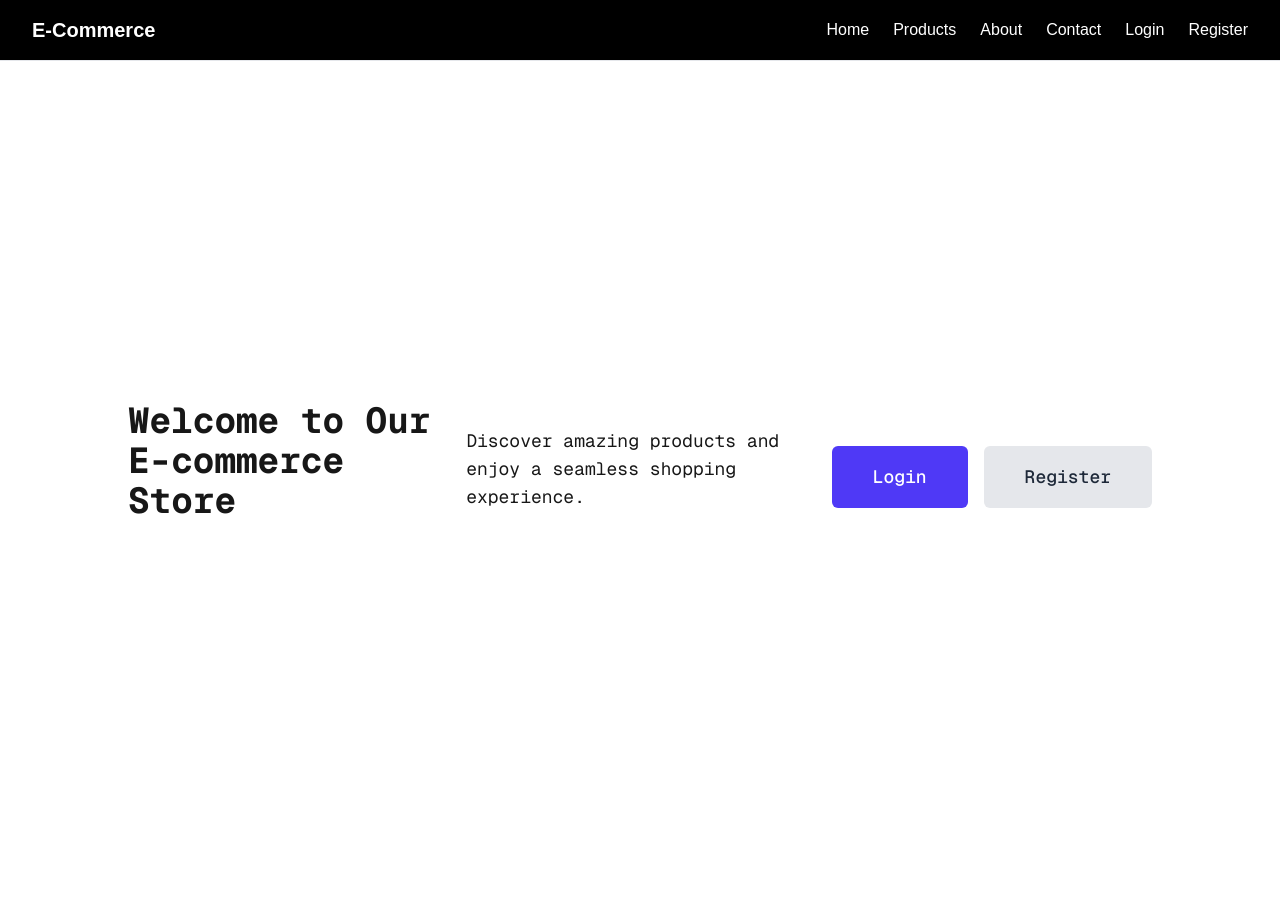
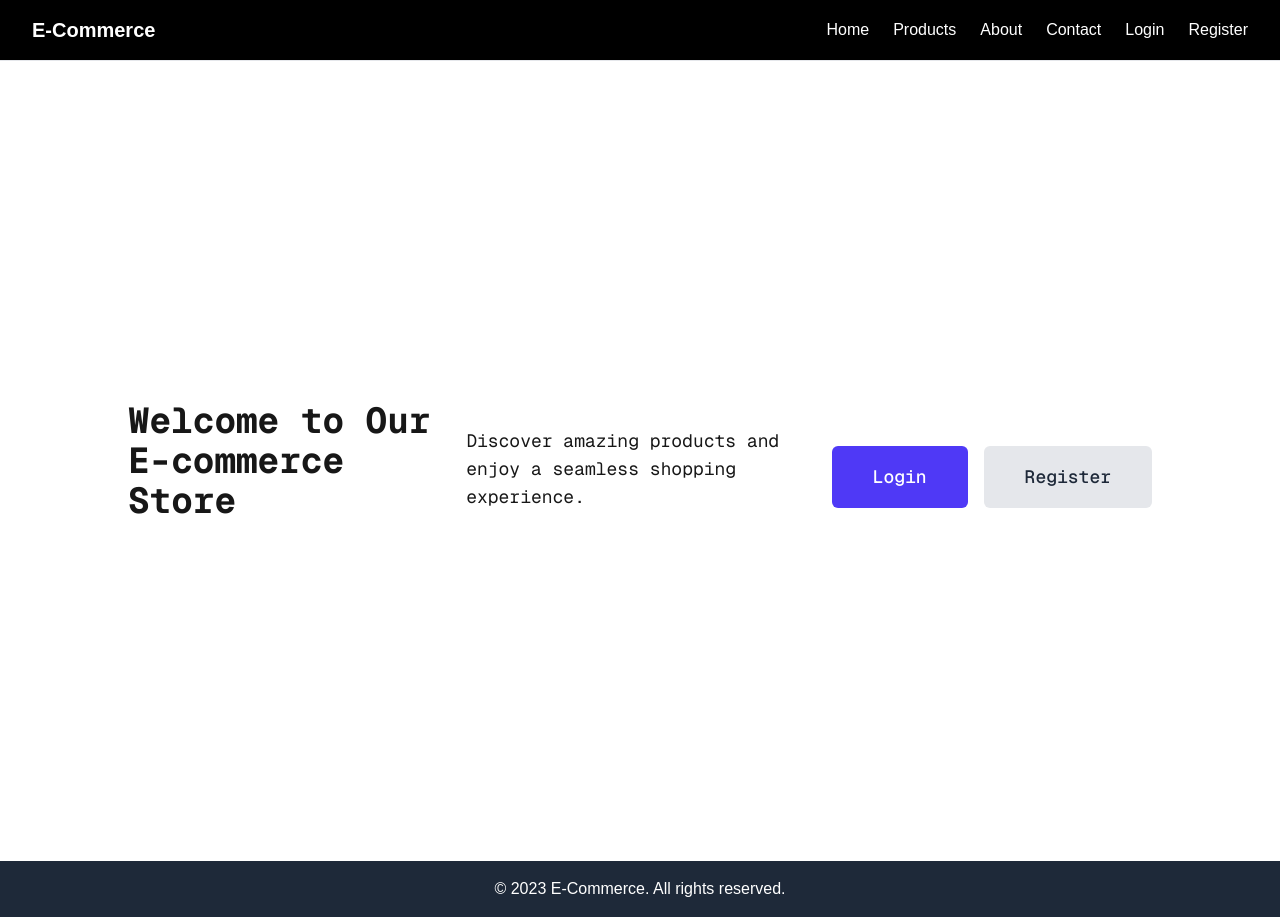
Before and after one commit to shanto096/next-e-commerce-project, a Next.js app: page / in a window 1280 px wide. Before the commit the page ends 861 px from the top, so only its background shows below. Built offline with nearby package versions, Linux system fonts and the light colour scheme.

Commit message:
footer add

```diff
--- a/app/ClientLayout.js
+++ b/app/ClientLayout.js
@@ -1,6 +1,7 @@
 'use client';
 import { usePathname } from 'next/navigation';
 import Navbar from './components/Navbar';
+import Footer from './components/Footer';
 import { AuthProvider } from './context/AuthContext';
 
 export default function ClientLayout({ children }) {
@@ -13,6 +14,7 @@ export default function ClientLayout({ children }) {
     <AuthProvider>
       {shouldShowNavbar && <Navbar />}
       {children}
+      {shouldShowNavbar && <Footer />}
     </AuthProvider>
   );
 }
--- a/app/layout.js
+++ b/app/layout.js
@@ -1,6 +1,6 @@
 import { Geist, Geist_Mono } from "next/font/google";
 import "./globals.css";
-import Navbar from "./components/Navbar";
+
 import ClientLayout from "./ClientLayout";
 
 
```
